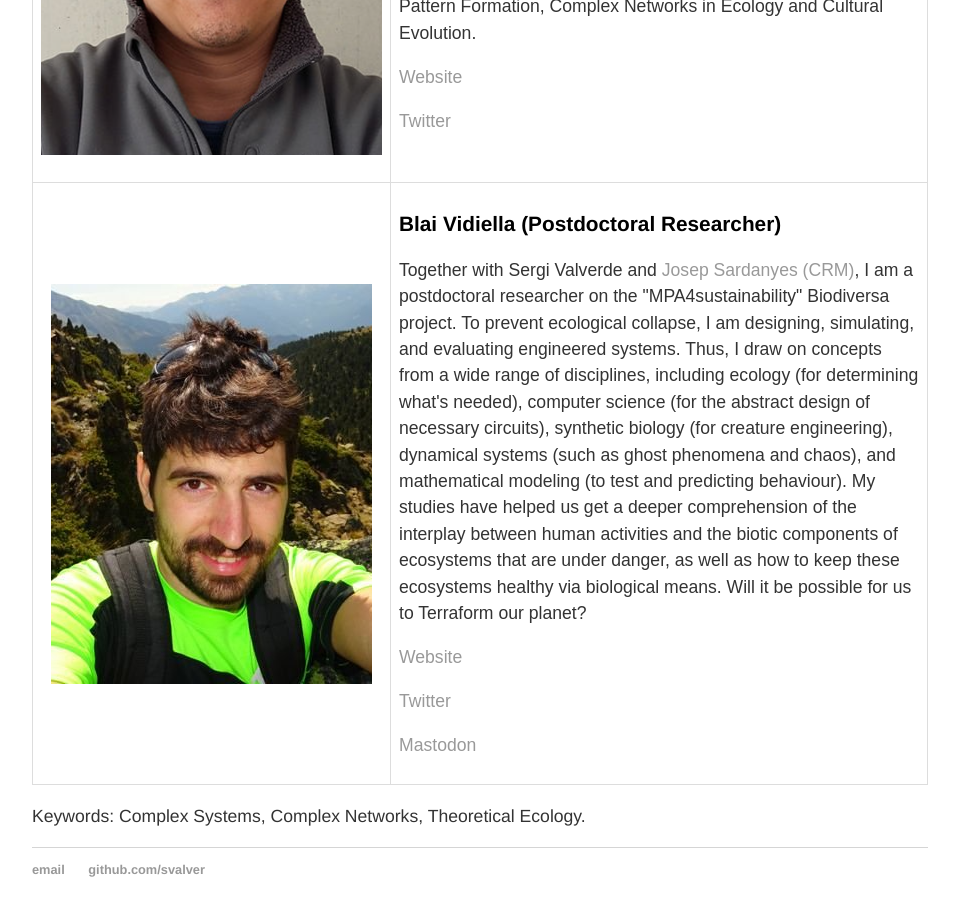
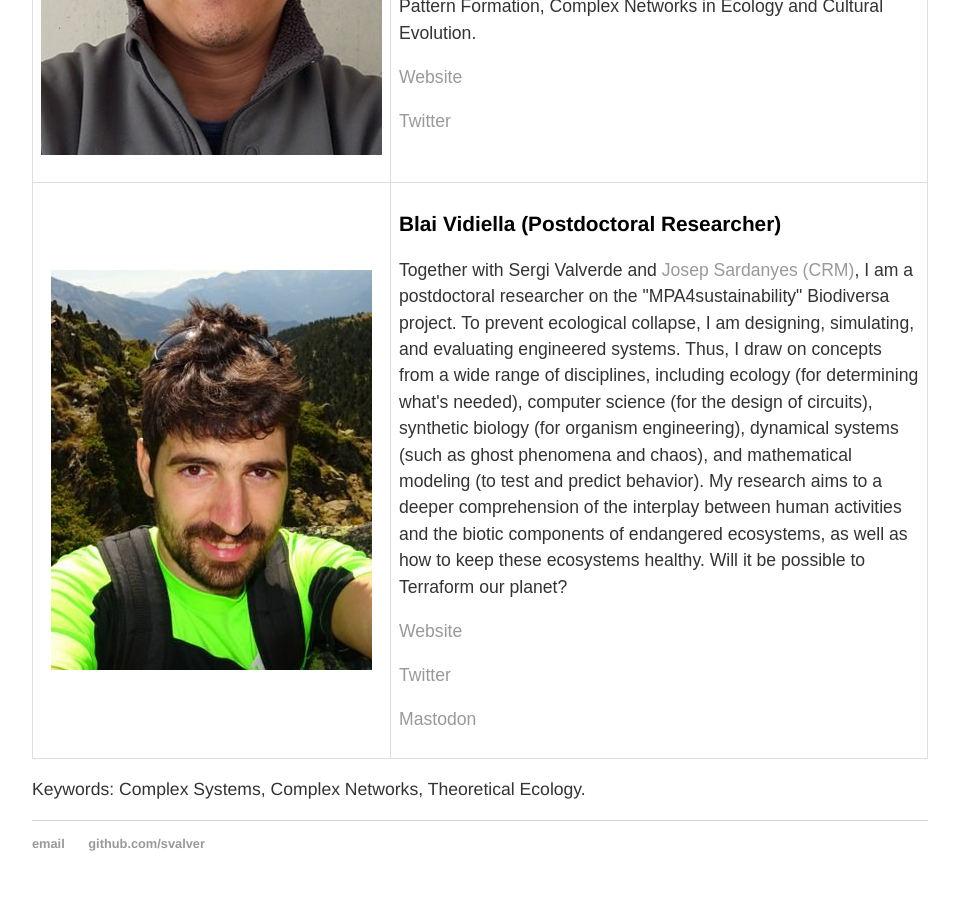
Before and after one commit to svalver/svalver.github.io, a Jekyll site: the page built from index.html, in a window 1280 px wide and 900 px high, scrolled down 1712 px. Shown: the whole window, without its empty margins (160-1119 px from the left). Built offline with Jekyll 4.4.1, drawn with Linux system fonts in a browser that asks for light colours.

Commit message:
Update index.html
update index.

```diff
--- a/index.html
+++ b/index.html
@@ -69,12 +69,11 @@ td, th {
         the "MPA4sustainability" Biodiversa project. To prevent ecological collapse, I am designing,
         simulating, and evaluating engineered systems. Thus, I draw on concepts from a wide range
         of disciplines, including ecology (for determining what's needed), computer science
-        (for the abstract design of necessary circuits), synthetic biology (for creature engineering),
+        (for the design of circuits), synthetic biology (for organism engineering),
         dynamical systems (such as ghost phenomena and chaos), and mathematical modeling
-        (to test and predicting behaviour). My studies have helped us get a deeper comprehension of
-        the interplay between human activities and the biotic components of ecosystems that are
-        under danger, as well as how to keep these ecosystems healthy via biological means.
-        Will it be possible for us to Terraform our planet?
+        (to test and predict behavior). My research aims to a deeper comprehension of
+        the interplay between human activities and the biotic components of endangered ecosystems,
+        as well as how to keep these ecosystems healthy. Will it be possible to Terraform our planet?
     </p>
     <p><a href="http://www.vidiella.science"> Website </a> </p>
     <p><a href="https://twitter.com/BlaiVidiella"> Twitter </a> </p>
```
